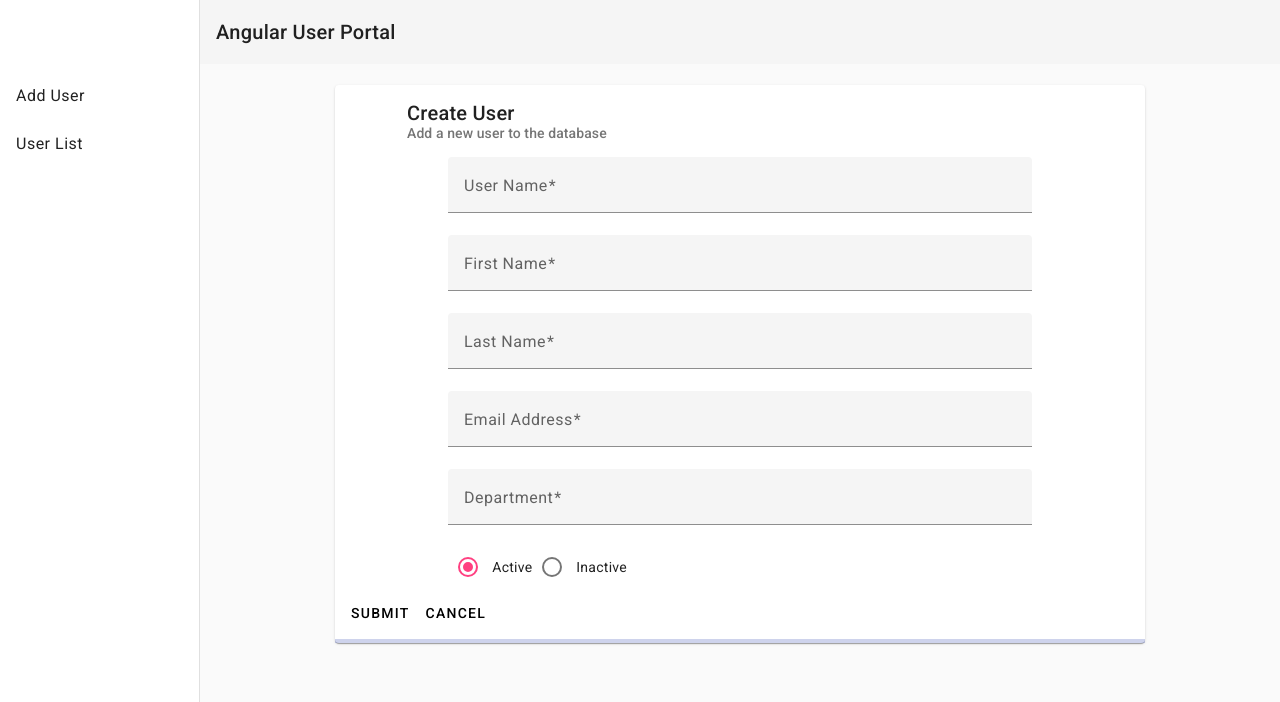
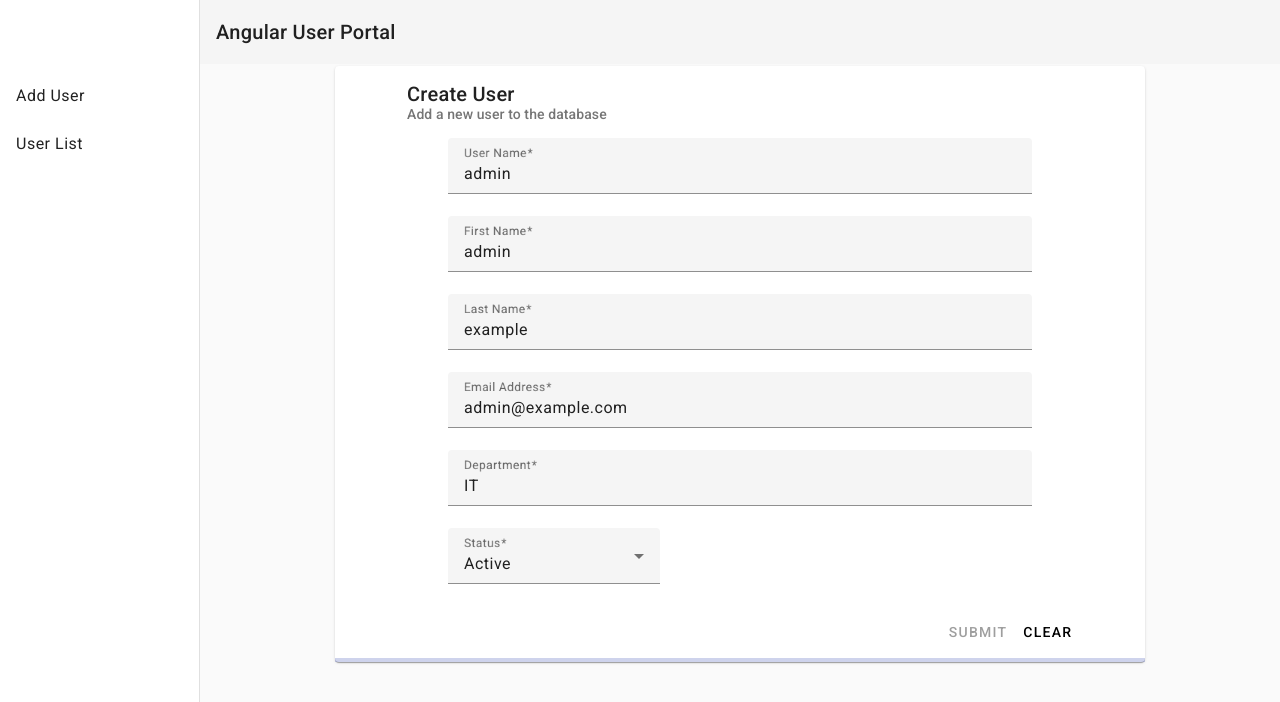
Before and after one commit to rickwphillips/AngularUserInterface, an Angular app: page /user/edit/1 in a window 1280 px wide. Shown: the top 702 px of the page. Built offline with nearby package versions, Linux system fonts and the light colour scheme.

Commit message:
Load User Form + Added ngModel to forms with validation + Added submit handler + Added clear form + Updated data source to use user service

```diff
--- a/src/app/app.module.ts
+++ b/src/app/app.module.ts
@@ -24,6 +24,8 @@ import { MatTableModule } from '@angular/material/table';
 import { MatPaginatorModule } from '@angular/material/paginator';
 import { MatSortModule } from '@angular/material/sort';
 import { MatTooltipModule } from "@angular/material/tooltip";
+import { FormsModule } from "@angular/forms";
+import { MatSelectModule } from "@angular/material/select";
 
 @NgModule({
   declarations: [
@@ -53,7 +55,9 @@ import { MatTooltipModule } from "@angular/material/tooltip";
     MatTableModule,
     MatPaginatorModule,
     MatSortModule,
-    MatTooltipModule
+    MatTooltipModule,
+    FormsModule,
+    MatSelectModule
   ],
   providers: [],
   bootstrap: [AppComponent]
--- a/src/app/user/user-detail/user-detail.component.html
+++ b/src/app/user/user-detail/user-detail.component.html
@@ -8,44 +8,97 @@
     <mat-card-content>
       <div class="d-flex justify-content-center align-items-center">
         <div class="w-75">
-        <form action="" id="user-form">
+          <form (ngSubmit)="onSubmit(f)" #f="ngForm" id="user-form">
             <mat-form-field class="w-100">
               <mat-label>User Name</mat-label>
-            <input matInput placeholder="Unique user name" value="" required>
+              <input
+                matInput
+                placeholder="Unique user name"
+                required
+                value=""
+                [(ngModel)]="user.user_name"
+                name="user_name">
             </mat-form-field>
 
             <mat-form-field class="w-100">
               <mat-label>First Name</mat-label>
-            <input matInput placeholder="First.." value="" required>
+              <input
+                matInput
+                placeholder="First.."
+                required
+                [(ngModel)]="user.first_name"
+                name="first_name">
             </mat-form-field>
 
             <mat-form-field class="w-100">
               <mat-label>Last Name</mat-label>
-            <input matInput placeholder="Last.." value="" required>
+              <input
+                matInput
+                placeholder="Last.."
+                required
+                [(ngModel)]="user.last_name"
+                name="last_name">
             </mat-form-field>
 
             <mat-form-field class="w-100">
               <mat-label>Email Address</mat-label>
-            <input matInput placeholder="Email.." value="" required>
+              <input
+                matInput
+                placeholder="Email.."
+                required
+                email
+                [(ngModel)]="user.email"
+                name="email">
             </mat-form-field>
 
             <mat-form-field class="w-100">
               <mat-label>Department</mat-label>
-            <input matInput placeholder="Department.." value="" required>
+              <input
+                matInput
+                placeholder="Department.."
+                required
+                [(ngModel)]="user.department"
+                name="department">
             </mat-form-field>
 
-          <mat-radio-group aria-label="Select an option" required [value]="true">
-            <mat-radio-button [value]="true">Active</mat-radio-button>
-            <mat-radio-button [value]="false">Inactive</mat-radio-button>
-          </mat-radio-group>
+            <mat-form-field appearance="fill">
+              <mat-label>Status</mat-label>
+              <mat-select
+                [(ngModel)]="user.user_status"
+                name="user_status"
+                required>
+                <mat-option [value]="true">
+                  Active
+                </mat-option>
+                <mat-option [value]="false">
+                  Inactive
+                </mat-option>
+              </mat-select>
+            </mat-form-field>
+
+            <input hidden ngModel name="user_id"/>
 
           </form>
         </div>
       </div>
     </mat-card-content>
     <mat-card-actions>
-      <button mat-button>SUBMIT</button>
-      <button mat-button>CANCEL</button>
+      <div class="d-flex w-100 mx-5 justify-content-around">
+        <div class="w-75" style="color: red;">{{ errorMessage }}</div>
+        <div>
+          <button
+            mat-button
+            (click)="f.onSubmit($event)"
+            [disabled]="!f.valid || !f.touched">
+            SUBMIT
+          </button>
+          <button
+            mat-button
+            (click)="clearForm()">
+            CLEAR
+          </button>
+        </div>
+      </div>
     </mat-card-actions>
     <mat-card-footer>
       <mat-progress-bar [mode]="progressBar"></mat-progress-bar>
--- a/src/app/user/user-detail/user-detail.component.ts
+++ b/src/app/user/user-detail/user-detail.component.ts
@@ -1,32 +1,53 @@
-import { Component, OnInit } from '@angular/core';
+import { AfterViewChecked, AfterViewInit, Component, OnInit, ViewChild } from '@angular/core';
 import { User } from "../user.model";
 import { ProgressBarMode } from "@angular/material/progress-bar";
 import { ActivatedRoute, Params } from "@angular/router";
 import { UserService } from "../user.service";
+import { NgForm } from "@angular/forms";
 
 @Component({
   selector: 'app-user-detail',
   templateUrl: './user-detail.component.html',
   styleUrls: ['./user-detail.component.css']
 })
-export class UserDetailComponent implements OnInit{
-  user: User | undefined;
+export class UserDetailComponent implements OnInit {
+  @ViewChild('f') userForm!: NgForm;
+  user = this.getEmptyUser();
   progressBar: ProgressBarMode = "determinate";
   editing = false;
+  errorMessage = '';
 
-  constructor(private route: ActivatedRoute, private userService: UserService) {
+  constructor( private route: ActivatedRoute, private userService: UserService ) {
   }
 
   ngOnInit() {
     const id = this.route.snapshot.params['id'];
     if (!isNaN(id)) {
-      this.user = this.userService.getUserById(id);
-      console.log(this.user);
+      this.user = this.userService.getUserById(id) ?? this.getEmptyUser();
     }
 
-    this.route.params.subscribe((params: Params) => {
-      if (!isNaN(+params['id'])) this.user = this.userService.getUserById(+params['id']);
-      console.log('Sub', this.user);
+    this.route.params.subscribe(( params: Params ) => {
+      if (!isNaN(+params['id'])) {
+        this.user = this.userService.getUserById(+params['id']) ?? this.getEmptyUser();
+      }
     })
   }
+
+  getEmptyUser() {
+    return new User(0, '', '', '', '', true, '');
+  }
+
+  clearForm() {
+    this.user = {
+      ...this.getEmptyUser(),
+      user_id: this.user.user_id
+    };
+
+    this.userForm.resetForm()
+  }
+
+  onSubmit( form: NgForm ) {
+    console.log(form.controls);
+  }
+
 }
--- a/src/app/user/user-list/user-list-datasource.ts
+++ b/src/app/user/user-list/user-list-datasource.ts
@@ -3,25 +3,7 @@ import { MatPaginator } from '@angular/material/paginator';
 import { MatSort } from '@angular/material/sort';
 import { map } from 'rxjs/operators';
 import { Observable, of as observableOf, merge } from 'rxjs';
-
-// TODO: Replace this with your own data model type
-export interface UserListItem {
-  user_id: number,
-  user_name: string,
-  first_name: string,
-  last_name: string,
-  email: string,
-  user_status: boolean,
-  department: string
-}
-
-// TODO: replace this with real data from your application
-const EXAMPLE_DATA: UserListItem[] = [
-  {user_id: 1, user_name: 'admin', first_name: 'admin', last_name: 'example', email: 'admin@example.com', department: 'IT', user_status: true},
-  {user_id: 2, user_name: 'bobross', first_name: 'Bob', last_name: 'Ross', email: 'bob@example.com', department: 'Sales', user_status: true},
-  {user_id: 3, user_name: 'alicew', first_name: 'Alice', last_name: 'Wonderland', email: 'alice@example.com', department: 'Sales', user_status: true},
-  {user_id: 4, user_name: 'jerryt', first_name: 'Jerry', last_name: 'Woods', email: 'jwoods@example.com', department: 'IT', user_status: false},
-];
+import { UserListItem } from "../user.model";
 
 /**
  * Data source for the UserList view. This class should
@@ -29,12 +11,14 @@ const EXAMPLE_DATA: UserListItem[] = [
  * (including sorting, pagination, and filtering).
  */
 export class UserListDataSource extends DataSource<UserListItem> {
-  data: UserListItem[] = EXAMPLE_DATA;
+  data: UserListItem[] = [];
   paginator: MatPaginator | undefined;
   sort: MatSort | undefined;
 
-  constructor() {
+  constructor(users: UserListItem[]) {
     super();
+    this.data = users;
+
   }
 
   /**
--- a/src/app/user/user-list/user-list.component.html
+++ b/src/app/user/user-list/user-list.component.html
@@ -35,8 +35,8 @@
       </td>
     </ng-container>
     <ng-container matColumnDef="action">
-      <th mat-header-cell *matHeaderCellDef mat-sort-header>Active Status</th>
-      <td mat-cell *matCellDef="let row">
+      <th mat-header-cell *matHeaderCellDef mat-sort-header></th>
+      <td mat-cell *matCellDef="let row" style="cursor: pointer;">
         <mat-icon [routerLink]="'/user/edit/' + row.user_id" fontIcon="edit" class="mx-2" [matTooltip]="'Edit ' + row.user_name"></mat-icon>
         <mat-icon fontIcon="delete"  class="mx-2" [matTooltip]="'Delete ' + row.user_name"></mat-icon>
       </td>
--- a/src/app/user/user-list/user-list.component.ts
+++ b/src/app/user/user-list/user-list.component.ts
@@ -2,8 +2,9 @@ import { AfterViewInit, Component, ViewChild } from '@angular/core';
 import { MatPaginator } from '@angular/material/paginator';
 import { MatSort } from '@angular/material/sort';
 import { MatTable } from '@angular/material/table';
-import { UserListDataSource, UserListItem } from './user-list-datasource';
+import { UserListDataSource } from './user-list-datasource';
 import { UserService } from "../user.service";
+import { UserListItem } from "../user.model";
 
 @Component({
   selector: 'app-user-list',
@@ -28,7 +29,7 @@ export class UserListComponent implements AfterViewInit {
   ];
 
   constructor(private userService: UserService) {
-    this.dataSource = new UserListDataSource();
+    this.dataSource = new UserListDataSource(this.userService.getUsers());
   }
 
   ngAfterViewInit(): void {
--- a/src/app/user/user.service.ts
+++ b/src/app/user/user.service.ts
@@ -9,7 +9,8 @@ export class UserService {
   private _users: User[] = [
     new User(1, 'admin', 'admin', 'example', 'admin@example.com', true, 'IT'),
     new User(2, 'bobross', 'Bob', 'Ross', 'bob@example.com', true, 'Sales'),
-    new User(2, 'awonderland', 'Alice', 'Wonderland', 'alice@example.com', true, 'Sales'),
+    new User(3, 'awonderland', 'Alice', 'Wonderland', 'alice@example.com', true, 'Sales'),
+    new User(4, 'timburton', 'Tim', 'Burton', 'tburton@example.com', false, 'IT'),
   ];
 
   users$ = new Subject<User[]>();
```
Also changed, not shown: src/app/user/user.model.ts (+10 -0 lines). Lines whose indentation alone changed are shown as unchanged.
